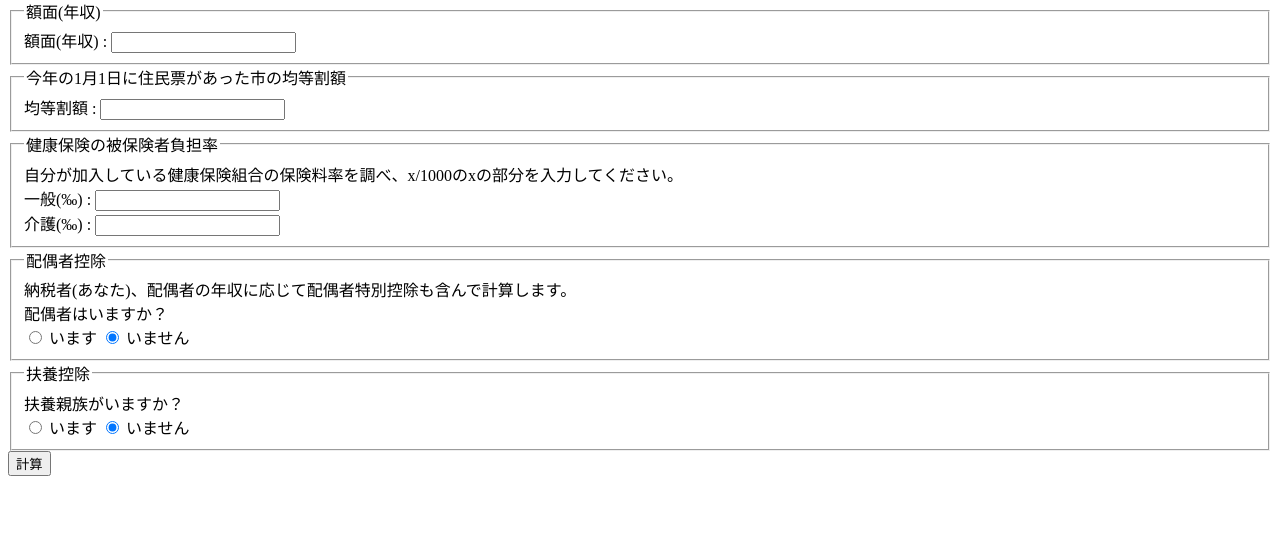
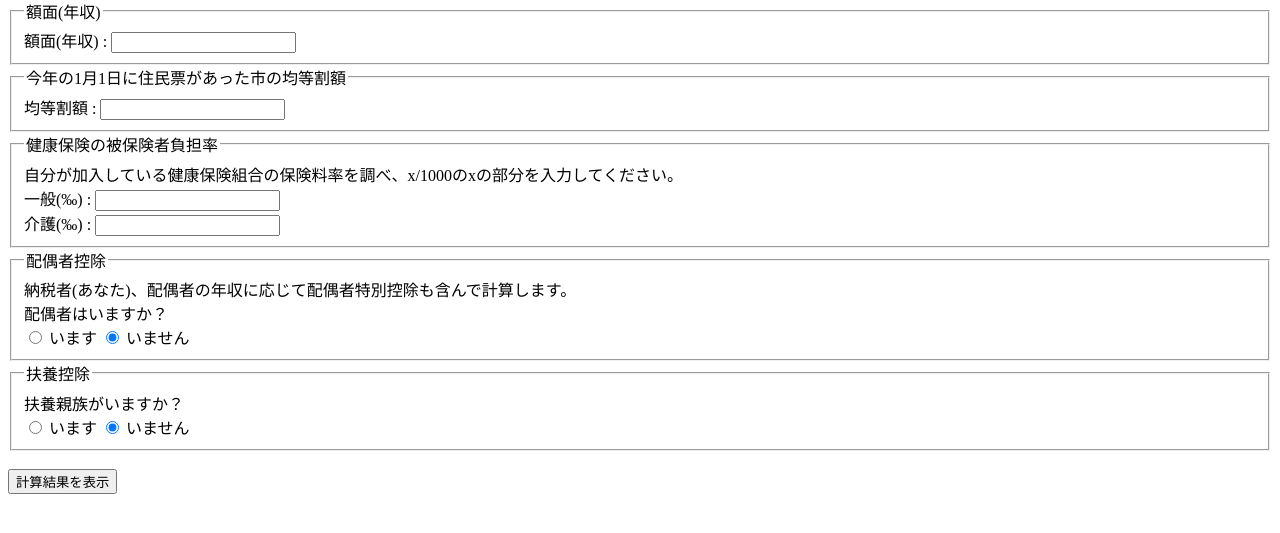
Before and after one commit to Nao-Shirotsu/zeikin_calculator, a Flask app: page / in a window 1280 px wide. Shown: the part 164-697 px from the top of the page. Run offline with Flask 3, Linux system fonts and the light colour scheme.

Commit message:
html 不要なものちょっと消した

```diff
--- a/templates/index.html
+++ b/templates/index.html
@@ -13,14 +13,14 @@
     <form action="" method="post">
       <fieldset>
         <legend>額面(年収)</legend>
-        <div class="tedori_param">
+        <div>
           <label for="gakumen">額面(年収) : </label>
           <input type="text" name="gakumen" id="gakumen" required/>
         </div>
       </fieldset>
       <fieldset>
         <legend>今年の1月1日に住民票があった市の均等割額</legend>
-        <div class="tedori_param">
+        <div>
           <label for="kintouwari">均等割額 : </label>
           <input type="text" name="kintouwari" id="kintouwari" required/>
         </div>
@@ -31,11 +31,11 @@
         <div>
           自分が加入している健康保険組合の保険料率を調べ、x/1000のxの部分を入力してください。
         </div>
-        <div class="tedori_param">
+        <div>
           <label for="kenkou_rate">一般(‰) : </label>
           <input type="text" name="kenkou_rate_ippan" id="kenkou_rate_ippan" required/>
         </div>
-        <div class="tedori_param"></div>
+        <div>
           <label for="kenkou_rate">介護(‰) : </label>
           <input type="text" name="kenkou_rate_kaigo" id="kenkou_rate_kaigo" required/>
         </div>
@@ -79,9 +79,8 @@
         </div>
 
       </fieldset>
-      <div class="tedori_param">
-        <input type="submit" value="計算" />
-      </div>
+      <br>
+      <input type="submit" value="計算結果を表示" />
     </form>
   </body>
 </html>
```
